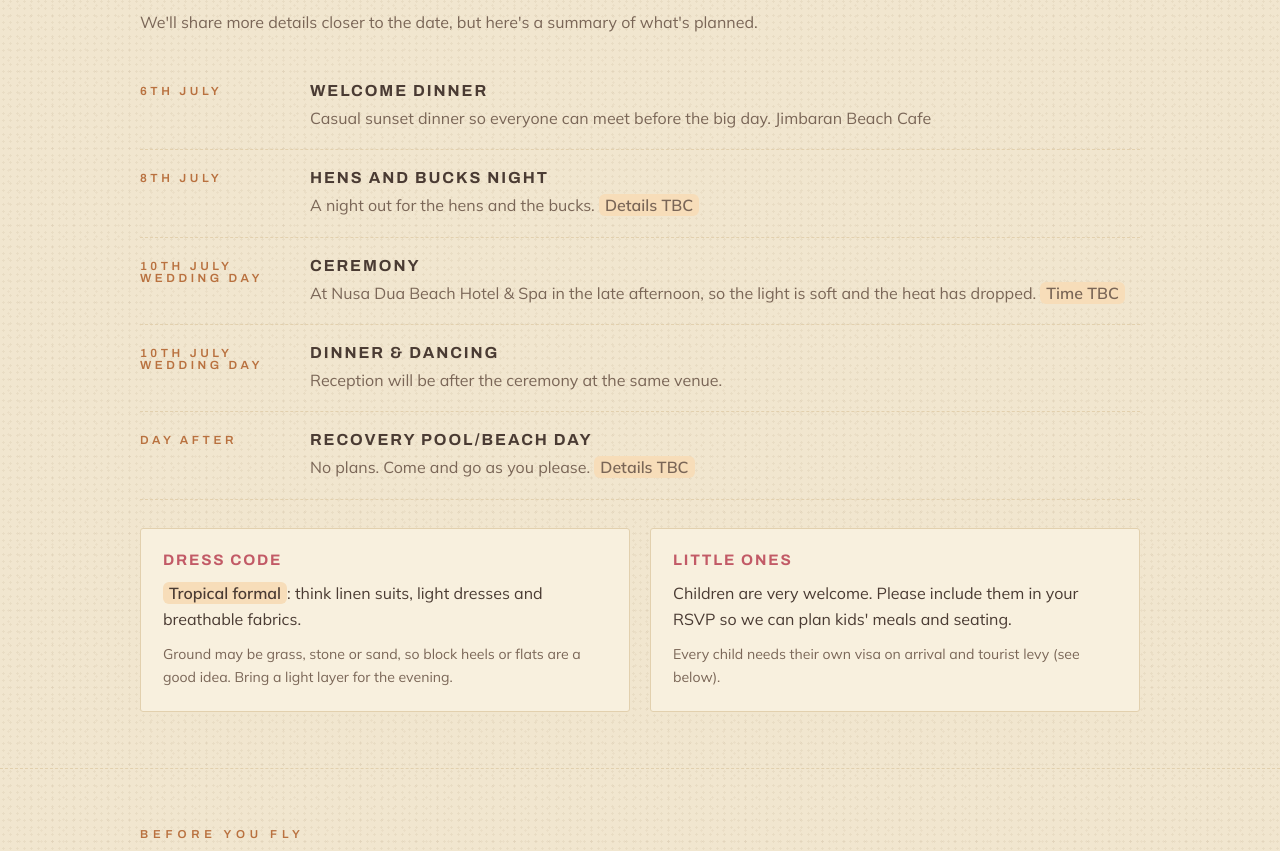
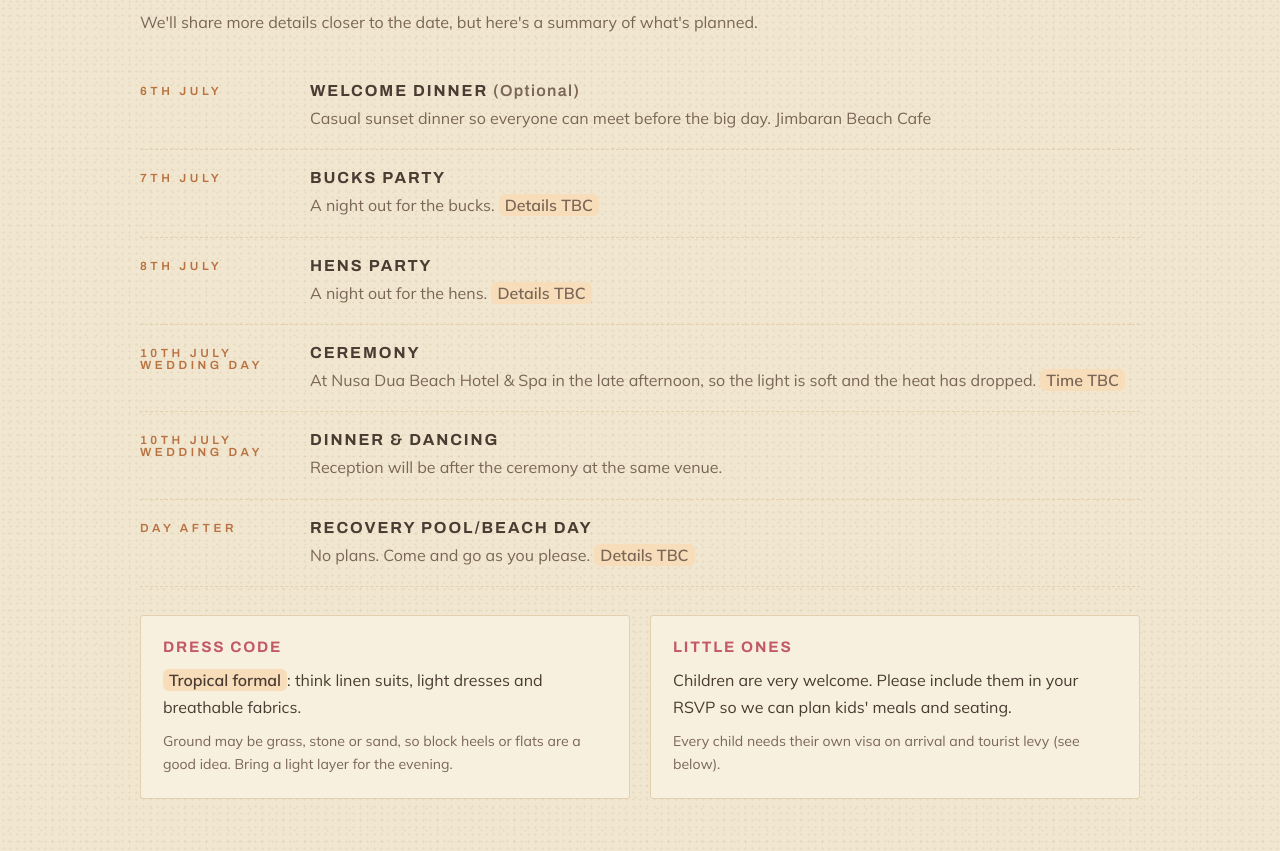
Before and after one commit to jennajboister/bali-wedding, a plain HTML site: page index.html in a window 1280 px wide. Shown: the part 2942-3793 px from the top of the page. Drawn offline with nearby package versions, Linux system fonts and the light colour scheme.

Commit message:
Split hens and bucks, mark welcome dinner optional
Co-Authored-By: Claude Opus 5.5 <noreply@anthropic.com>
Claude-Session: https://claude.ai/code/session_016ZuZ9VBqhnBRj49APDeoTw

```diff
--- a/index.html
+++ b/index.html
@@ -213,6 +213,7 @@ section.s .intro{color:var(--muted);margin:12px 0 0}
 .lb-prev{left:-20px}.lb-next{right:-20px}
 @media (max-width:600px){.gallery{columns:2;column-gap:12px}.snap{margin-bottom:12px}.snap-btn{padding:5px 5px 16px}.lb-prev{left:6px}.lb-next{right:6px}.lb-close{top:6px;right:6px}}
 @media (prefers-reduced-motion:reduce){.snap-btn{transition:none}}
+.opt-tag{font-weight:600;letter-spacing:.08em;text-transform:none;color:var(--muted)}
 .recommended{border-color:var(--marigold)}
 .grid2>.panel:last-child:nth-child(odd){grid-column:1/-1}
 .important .panel{border-top:3px solid var(--hibiscus)}
@@ -1050,8 +1051,9 @@ body.editing .url-input{display:block;width:100%;font:inherit;font-size:.85rem;c
     <h2>The Schedule</h2>
     <p class="intro col">We'll share more details closer to the date, but here's a summary of what's planned.</p>
     <ol class="timeline">
-      <li><div class="when">6th July</div><div><h3>Welcome dinner</h3><p>Casual sunset dinner so everyone can meet before the big day. Jimbaran Beach Cafe</p></div></li>
-      <li><div class="when">8th July</div><div><h3>Hens and Bucks Night</h3><p>A night out for the hens and the bucks. <span class="placeholder">Details TBC</span></p></div></li>
+      <li><div class="when">6th July</div><div><h3>Welcome dinner <span class="opt-tag">(Optional)</span></h3><p>Casual sunset dinner so everyone can meet before the big day. Jimbaran Beach Cafe</p></div></li>
+      <li><div class="when">7th July</div><div><h3>Bucks party</h3><p>A night out for the bucks. <span class="placeholder">Details TBC</span></p></div></li>
+      <li><div class="when">8th July</div><div><h3>Hens party</h3><p>A night out for the hens. <span class="placeholder">Details TBC</span></p></div></li>
       <li><div class="when">10th July<br>Wedding day</div><div><h3>Ceremony</h3><p>At Nusa Dua Beach Hotel &amp; Spa in the late afternoon, so the light is soft and the heat has dropped. <span class="placeholder">Time TBC</span></p></div></li>
       <li><div class="when">10th July<br>Wedding day</div><div><h3>Dinner &amp; dancing</h3><p>Reception will be after the ceremony at the same venue.</p></div></li>
       <li><div class="when">Day after</div><div><h3>Recovery pool/beach day</h3><p>No plans. Come and go as you please. <span class="placeholder">Details TBC</span></p></div></li>
```
